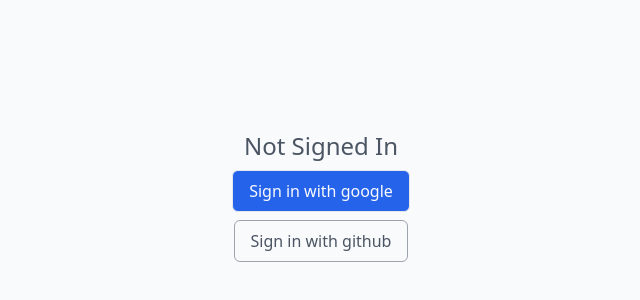
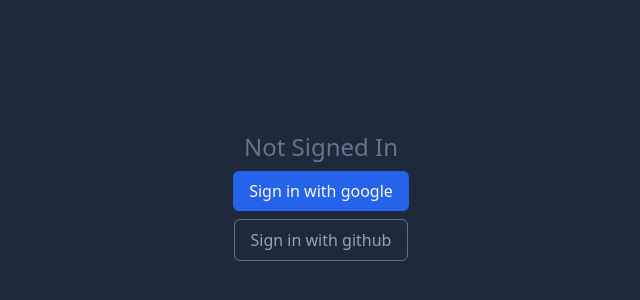
Before and after one commit to TLRKiliann/next-chat, a Next.js app in the folder my-app/: page /login in a window 1280 px wide. Shown: the part 204-504 px from the top of the page, without its empty margins (319-959 px from the left). Built offline with nearby package versions, Linux system fonts and the light colour scheme; no server answers.

Commit message:
code review

```diff
--- a/my-app/app/(auth)/login/page.tsx
+++ b/my-app/app/(auth)/login/page.tsx
@@ -10,17 +10,17 @@ export default function Login() {
 
   if (!session) {
     return (
-      <div className="w-full h-screen flex flex-col justify-center items-center bg-slate-50">
-        <p className="text-2xl text-gray-600 mb-2">
+      <div className="w-full h-screen flex flex-col justify-center items-center bg-slate-800">
+        <p className="text-2xl text-slate-500 mb-2">
           Not Signed In
         </p>
-        <button className="text-slate-50 border bg-blue-600 transition trasform duration-200
-          hover:scale-105 hover:bg-blue-500 active:scale-95 py-2 px-4 rounded-md hover:shadow mb-2"
+        <button className="text-slate-50 bg-blue-600 transition trasform duration-200
+          hover:scale-105 hover:bg-blue-700 active:scale-95 active:bg-blue-500 py-2 px-4 rounded-md hover:shadow mb-2"
           onClick={() => signIn('google')}
         >
           Sign in with google
         </button>
-        <button className="text-gray-600 border border-gray-400 transition trasform duration-200
+        <button className="text-slate-400 border border-slate-500 transition trasform duration-200
           hover:scale-105 active:scale-95 py-2 px-4 rounded-md hover:shadow"
           onClick={() => signIn('github')}
         >
--- a/my-app/app/chatroom/confidential/page.tsx
+++ b/my-app/app/chatroom/confidential/page.tsx
@@ -41,7 +41,8 @@ export default async function SecretRoom() {
 
                 <UserOnline dataUsers={JSON.parse(dataUsers)} />
 
-                <div className='w-full h-content shadow-inside bg-slate-50'>
+                <div className='w-full h-content shadow-inside bg-gradient-to-r
+                    from-red-200 from-10% to-orange-200 to-90%'>
 
                     <ScreenMessage dataroom={JSON.parse(data)} />
 
--- a/my-app/app/components/FormSelectRoom.tsx
+++ b/my-app/app/components/FormSelectRoom.tsx
@@ -34,8 +34,8 @@ export default function FormSelectRoom() {
 
     return (
         <form onSubmit={(e) => handleSubmit(e)}
-            className='flex flex-col items-center justify-between bg-slate-900 w-2/5 h-auto
-              m-auto mt-40 p-10 rounded-xl'>
+            className='flex flex-col items-center justify-between bg-slate-900/60 w-2/5 h-auto
+              m-auto mt-40 p-10 rounded-xl shadow-inside'>
 
             <div className='flex items-center justify-between mb-10'>
               <label htmlFor="room" className='text-xl'>Select a room:</label>
--- a/my-app/app/components/chatroomComp/invitation/display-invitation.tsx
+++ b/my-app/app/components/chatroomComp/invitation/display-invitation.tsx
@@ -37,31 +37,28 @@ export default function DisplayInvitation({newMapping, handleCloseInvitation}: D
     }, [session])
 
     const handleInfo = (): void => {
+        setStateRoom((prevInfo) => ({...prevInfo, info: !prevInfo.info}));
         if (stateRoom.info === false) {
-            setStateRoom((prevInfo) => ({...prevInfo, info: !prevInfo.info}));
             setSelectedRoom("/info");
         } else {
-            setStateRoom((prevInfo) => ({...prevInfo, info: !prevInfo.info}));
             setSelectedRoom("");
         }
     };
 
     const handleQuestion = (): void => {
+        setStateRoom((prevQuestion) => ({...prevQuestion, question: !prevQuestion.question}));
         if (stateRoom.question === false) {
-            setStateRoom((prevQuestion) => ({...prevQuestion, question: !prevQuestion.question}));
             setSelectedRoom("/question");
         } else {
-            setStateRoom((prevQuestion) => ({...prevQuestion, question: !prevQuestion.question}));
             setSelectedRoom("");
         }
     };
 
     const handleConfidential = (): void => {
+        setStateRoom((prevConfi) => ({...prevConfi, confidential: !prevConfi.confidential}));
         if (stateRoom.confidential === false) {
-            setStateRoom((prevConfi) => ({...prevConfi, confidential: !prevConfi.confidential}));
             setSelectedRoom("/confidential");
         } else {
-            setStateRoom((prevConfi) => ({...prevConfi, confidential: !prevConfi.confidential}));
             setSelectedRoom("");
         }
     };
@@ -69,7 +66,7 @@ export default function DisplayInvitation({newMapping, handleCloseInvitation}: D
     if (!session) {
         redirect("/login")
     };
-    //console.log(selectedRoom, "selectedRoom")
+
     return (
         <div>
             {newMapping.map((user: UsersProps) => (
@@ -131,13 +128,13 @@ export default function DisplayInvitation({newMapping, handleCloseInvitation}: D
                             </button>
 
                             {code?.message ? (
-                                <p>{code.message}</p>
+                                <p className='text-indigo-500 mt-4'>{code.message}</p>
                                 ) : null
                             }
                         </form>
 
                         <ul className='flex items-center justify-center'>
-                            <li className='list-disc text-md text-blue-600 hover:text-blue-600/70 active:text-blue-500 m-4'>
+                            <li className='list-disc text-md text-blue-600 hover:text-blue-600/70 active:text-blue-500 my-4'>
                                 <Link href="/email">Send e-mail</Link>
                             </li>
                         </ul>
```
